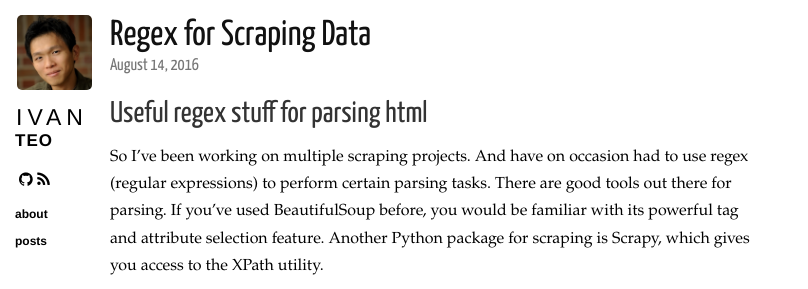
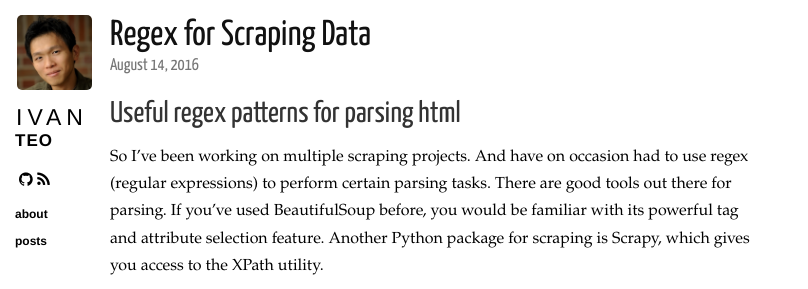
Before and after one commit to ivanteokh/ivanteokh.github.io, a Jekyll site: the page built from _posts/2016-08-13-regex.markdown, in a window 1280 px wide. Shown: the top 289 px of the page, without its empty margins (0-808 px from the left). Built offline with Jekyll 4.4.1, drawn with Linux system fonts in a browser that asks for light colours; nearby versions of some CDN libraries.

Commit message:
Regex post

```diff
--- a/_posts/2016-08-13-regex.markdown
+++ b/_posts/2016-08-13-regex.markdown
@@ -5,7 +5,7 @@ date:   2016-08-13 22:30:00 -0400
 #categories:
 ---
 
-<h2>Useful regex stuff for parsing html</h2>
+<h2>Useful regex patterns for parsing html</h2>
 
 So I've been working on multiple scraping projects. And have on occasion had to use regex (regular expressions) to
 perform certain parsing tasks.
```
